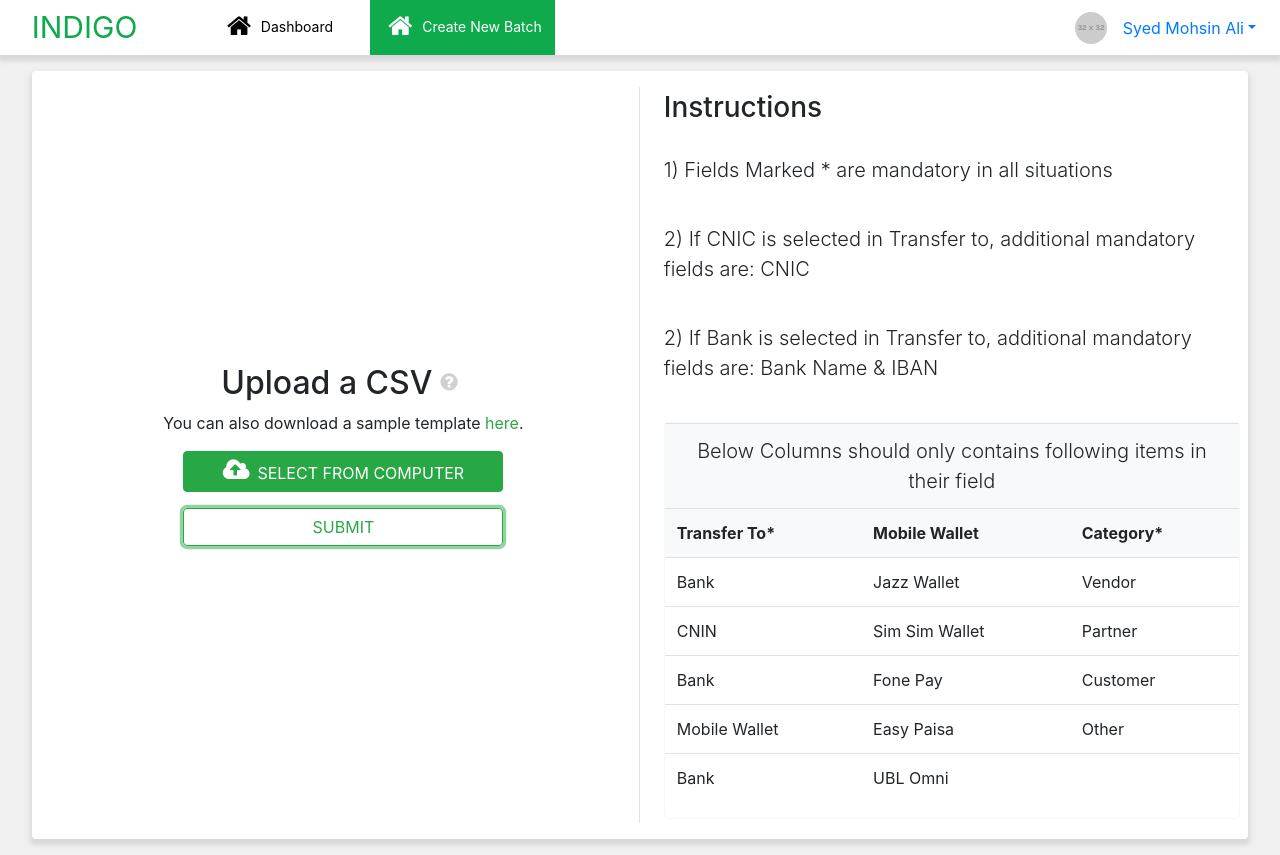
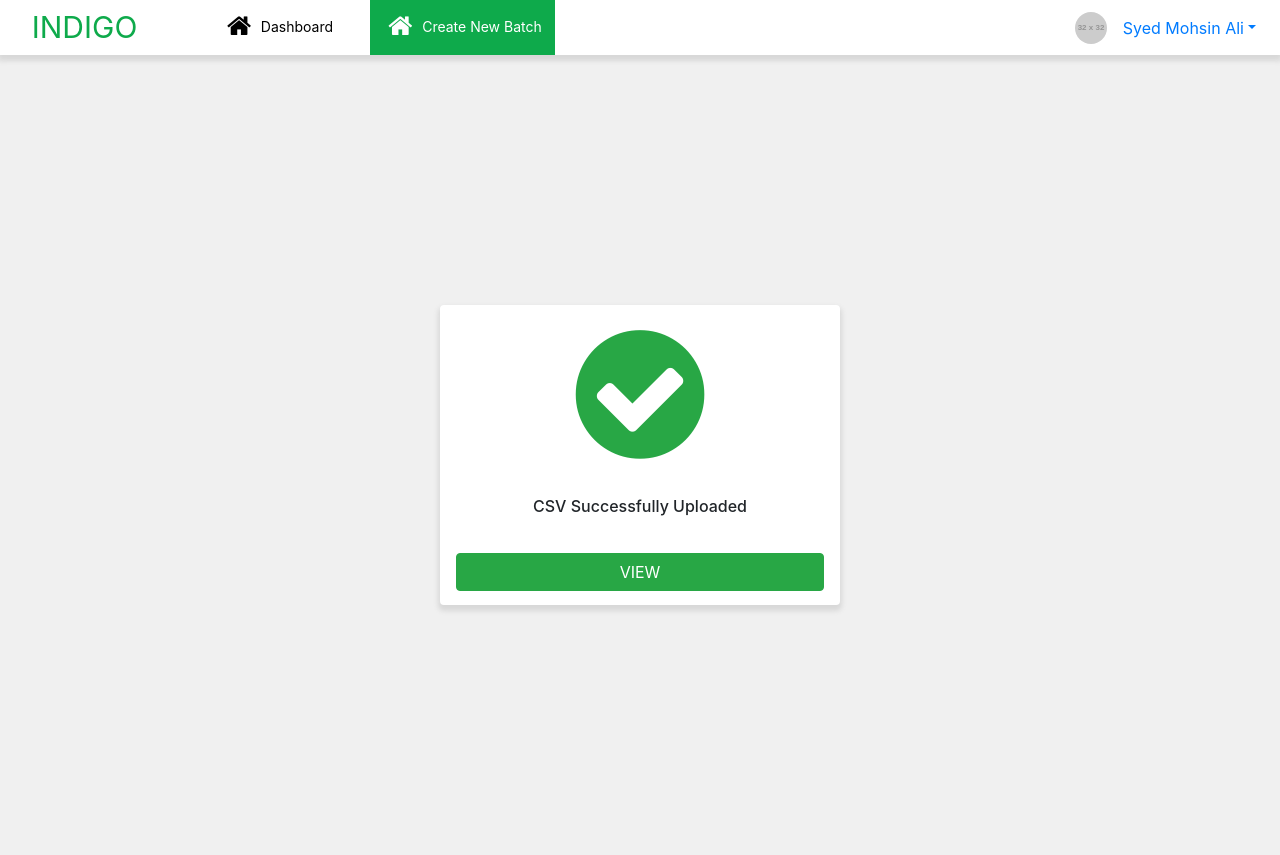
Before and after one commit to mohsinali95/csvuploader_react, a React (Create React App) app: page /create-batch in a window 1280 px wide. Both pictures are taken after a click on the button "SUBMIT". Built offline with nearby package versions, Linux system fonts and the light colour scheme.

Commit message:
Upload success view

```diff
--- a/src/js/Pages/create-batch/create-batch.css
+++ b/src/js/Pages/create-batch/create-batch.css
@@ -1,3 +1,12 @@
 .btnWidth{
     width: 20rem
 }
+
+.cardDiminsions{
+    height: 300px;
+    width: 400px;
+}
+
+.cardDiminsions .btnWidth{
+    width: 23rem
+}
--- a/src/js/Pages/create-batch/create-batch.js
+++ b/src/js/Pages/create-batch/create-batch.js
@@ -2,19 +2,39 @@ import React from 'react';
 import { connect } from 'react-redux';
 import Table from './table/table';
 import "./create-batch.css"
+import SuccessUpload from './success-upload/SuccessUpload';
 
 class CreateBatch extends React.Component {
+    constructor(props) {
+        super(props)
+        this.state = {
+            uploadSuccess: false
+        }
+    }
+    changeUploadStatus(value){
+        this.setState({
+            uploadSuccess: value
+        })
+    }
     render() {
+        let { uploadSuccess } = this.state
+
+        if (uploadSuccess) {
             return (
-            <div className="d-flex justify-content-center" style={{ height: "100vh" }} >
+                <SuccessUpload onViewClick={this.changeUploadStatus.bind(this)}></SuccessUpload>
+            )
+        } else {
+            return (
+                <div className="d-flex justify-content-center"  >
+
                     <div className="bg-white rounded d-flex flex-row mt-3 mb-3 cardShadow" style={{ width: '95%' }}>
                         <div className="w-50 d-flex flex-column border border-top-0 border-left-0 border-bottom-0 m-3 align-items-center  justify-content-center">
-                        <span className="row"><h2>Upload a CSV</h2><i class="fa fa-question-circle p-2" style={{color: '#d0d0d0',fontSize: 20}}></i></span>
+                            <span className="row"><h2>Upload a CSV</h2><i class="fa fa-question-circle p-2" style={{ color: '#d0d0d0', fontSize: 20 }}></i></span>
                             <p>You can also download a sample template <a className="stretched-link text-success" >here</a>.</p>
                             <button className="btn btn-success btnWidth">
                                 <i className="fa fa-cloud-upload mr-2" style={{ fontSize: 25 }} ></i>SELECT FROM COMPUTER
                                     </button>
-                        <button className="btn btn-outline-success btnWidth mt-3">
+                            <button onClick={() => { this.setState({ uploadSuccess: true }); }} className="btn btn-outline-success btnWidth mt-3">
                                 SUBMIT
                                     </button>
                         </div>
@@ -32,8 +52,10 @@ class CreateBatch extends React.Component {
                             <Table></Table>
                         </div>
                     </div>
+
                 </div>
             );
+        }
     }
 }
 const mapStateToProps = (state) => {
--- /dev/null
+++ b/src/js/Pages/create-batch/success-upload/SuccessUpload.js
@@ -0,0 +1,18 @@
+import React, { Component } from 'react';
+
+function SuccessUpload(props) {
+    let { onViewClick } = props
+    return (
+        <div className="d-flex flex-column align-items-center justify-content-center" style={{ height: "100vh" }}>
+            <div className="bg-white rounded d-flex flex-column align-items-center justify-content-around mt-3 mb-3 cardShadow cardDiminsions" >
+                <i className="fa fa-check-circle text-success" style={{ fontSize: 150 }} ></i>
+                <h6>CSV Successfully Uploaded</h6>
+                <button onClick={() => { onViewClick(false) }} className="btn btn-success btnWidth">
+                    VIEW
+                        </button>
+            </div>
+        </div>
+    );
+}
+
+export default SuccessUpload;
```
Lines whose indentation alone changed are shown as unchanged.
